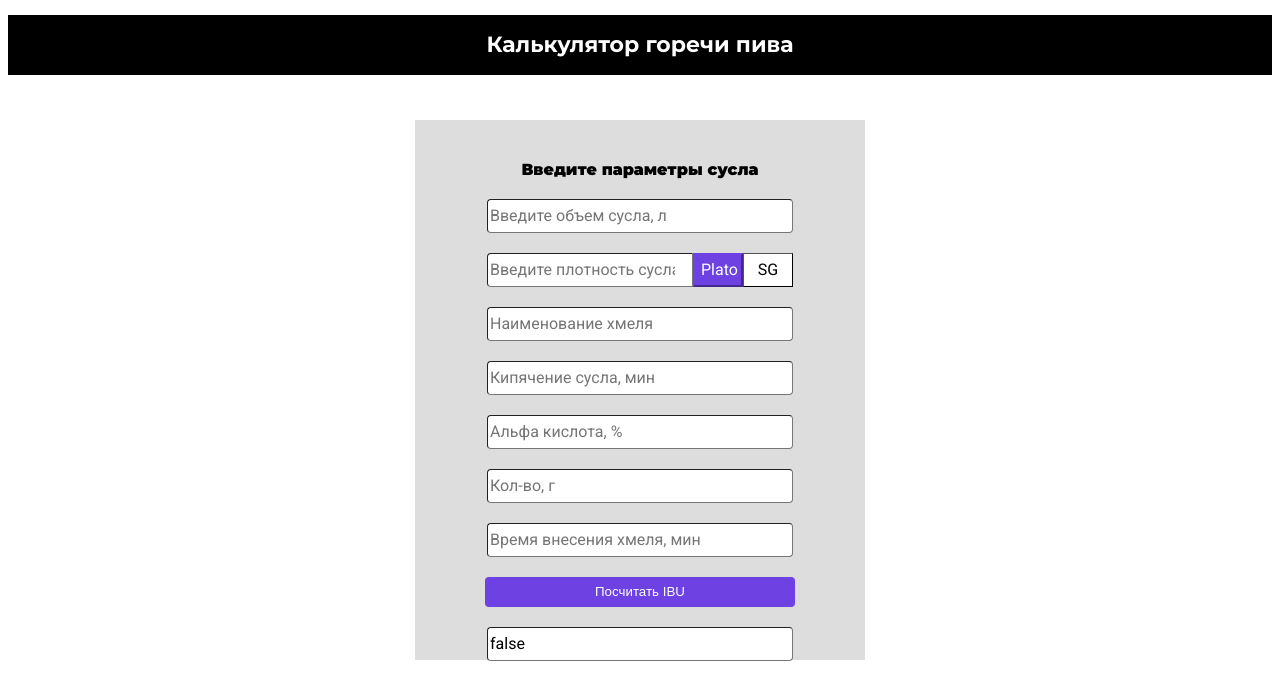
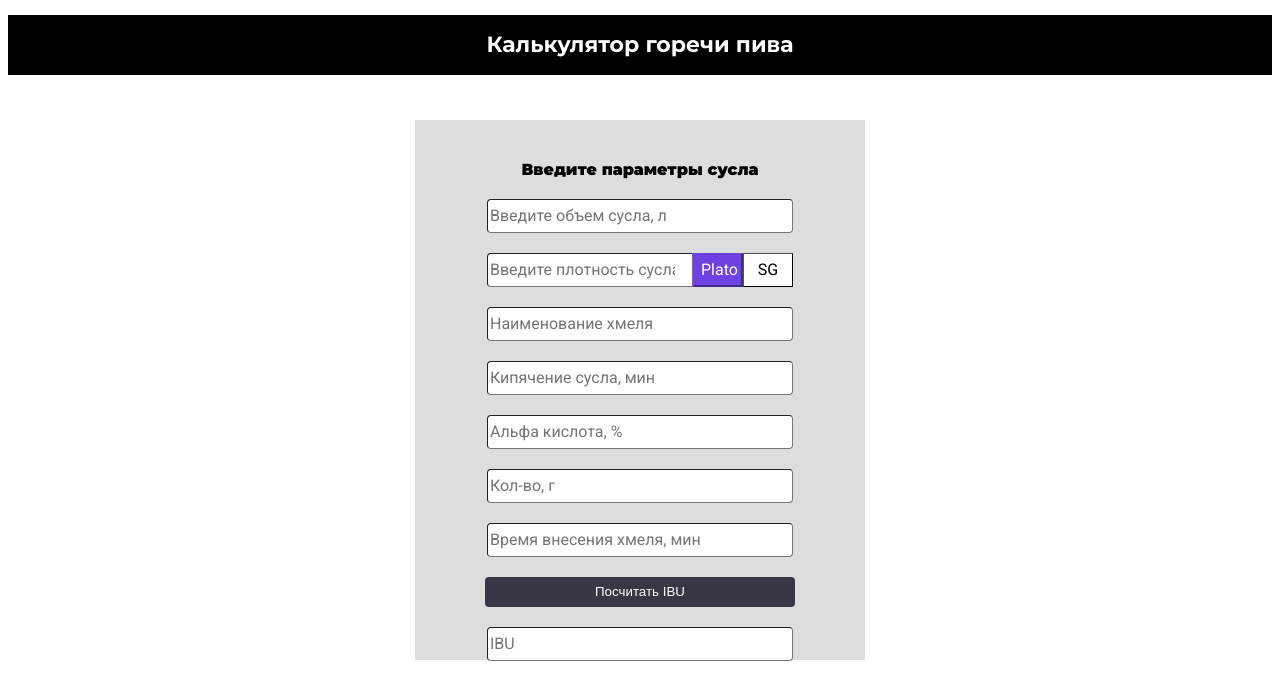
Before and after one commit to DmitriyBrewer/International-Bitterness-Units, a React (Create React App) app: page / in a window 1280 px wide. Shown: the top 700 px of the page. Built offline with nearby package versions, Linux system fonts and the light colour scheme.

Commit message:
button true

```diff
--- a/src/App.js
+++ b/src/App.js
@@ -1,5 +1,5 @@
-// import React,{ useState } from "react";
-import React,{useEffect, useState} from "react";
+import React,{ useState } from "react";
+// import React,{useEffect, useState} from "react";
 import LI from "./components/LI";
 import H1 from "./components/H1";
 
@@ -78,31 +78,29 @@ const [placeholderSG, setplaceholerSG] = useState('Введите плотнос
 
 
 //State IBU
-const [ibu, setIbu] = useState("");
-const [ibuSubmit, setibuSubmit] = useState(false);
+const [ibuSubmit, setibuSubmit] = useState('');
 const [classSubmit, setclassSubmit] = useState("inPut buttongrey")
-const [validForm, setFormValid] = useState(false); // разблокирова кнопки Посчитать IBU
+const [validForm, setFormValid] = useState(false);; // разблокирова кнопки Посчитать IBU
 //State IBU
 
 
-
+//setplatoError('Корректное значение');
 //!! Submit
-useEffect(() => {
-  if (volumeError || platoError){
-    setFormValid(true);
-    setclassSubmit("inPut button1");
-  } else setFormValid(false);
-}, [volumeError, platoError]);
-
+// useEffect(() => {
+//   if (volumeError){
+//     setFormValid(false);
+//     console.log('1');
+//     setclassSubmit("inPut buttongrey");
+//   } if (!volumeError){
+//     setFormValid(true);
+//     console.log('2');
+//     setclassSubmit("inPut button1");}
+// }, [volumeError]);
 //Handle Submit IBU
 function handleSubmit(e){
   e.preventDefault();
+  setibuSubmit(IBU());}
 
-  if(!volume.trim() || !plato.trim() || !boil.trim() || !timeHops.trim()){
-    setIbu('Введите поля корректно');
-  } else
-  setIbu('volume= ' + volume + ' plato =  ' + plato);
-};
 //Handle Submit IBU
 // чтобы установить форму нужно на button который отвечает за  Submit повесить disabled={!validForm};
 // Submit
@@ -242,9 +240,9 @@ const volumeHandler = (e) => {
   console.log(e.target.value);
     if (!volume.trim()){} else
     console.log('корректное');
-    setvolumeH1('h1styleTrue');
-    setvolumeError('Корректное значение');//Описываем состояние правильного ввода
-    setvolumeClass('inPut inPut-design inPut-true');//Описываем состояние правильного ввода
+    // setvolumeH1('h1styleTrue');
+    // setvolumeError('Корректное значение');//Описываем состояние правильного ввода
+    // setvolumeClass('inPut inPut-design inPut-true');//Описываем состояние правильного ввода
 };
 
 const platoHandler = (e) => {
@@ -307,7 +305,8 @@ const timeHopsHandler = (e) => {
     settimeHopsClass('inPut inPut-design inPut-true');
 };
 
-function ibuHandler () {};//разблокировка изменеия input
+function ibuHandler(){};
+
 //Handlers
 
 
@@ -468,9 +467,9 @@ function KOEF (plato, timeHops) {
 
 
 
-                <LI/><button className={classSubmit} id="buttonNEXT" type="submit" disabled={!validForm}>Посчитать IBU</button>
+                <LI/><button className={classSubmit} id="buttonNEXT" type="submit">Посчитать IBU</button>
               </form>
-              <LI/><input placeholder="IBU" className="inPut inPut-design" value={ibuSubmit && IBU()}/>
+              <LI/><input placeholder="IBU" className="inPut inPut-design" value={ibuSubmit} onChange={ibuHandler}/>
             </ul>
         </div>
     </div>
@@ -479,6 +478,3 @@ function KOEF (plato, timeHops) {
 
 
 export default App;
-
-
-//  var ibu = ((amount * alpha) / (volume * 0.1)) * 0.21
--- a/src/index.css
+++ b/src/index.css
@@ -216,7 +216,7 @@
 .buttongrey {
   padding: 0px 0px;
   width: 310px;
-  background: #666077;
+  background: #383746;
   color: white;
   border-width: 0px;
   border-radius: 4px;
```
